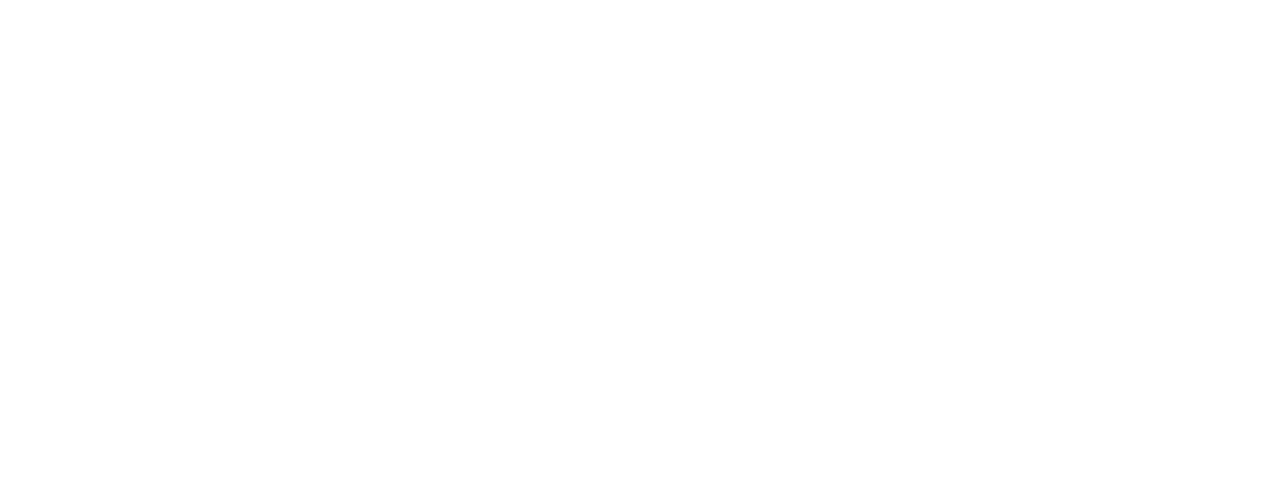
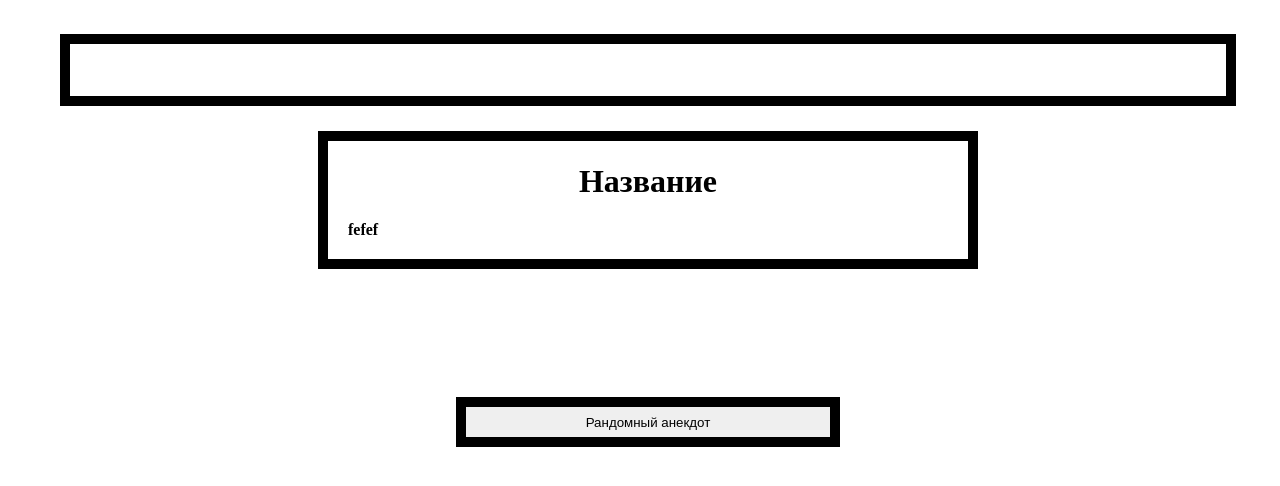
Before and after one commit to SamuraiJeka/VovochkaCore, a React (Vite) app in the folder client/: page / in a window 1280 px wide. Shown: the top 486 px of the page. Built offline with nearby package versions, Linux system fonts and the light colour scheme.

Commit message:
Naverstal govna

```diff
--- a/client/package.json
+++ b/client/package.json
@@ -24,6 +24,7 @@
     "eslint-plugin-react-hooks": "^5.1.0",
     "eslint-plugin-react-refresh": "^0.4.19",
     "globals": "^15.15.0",
+    "sass-embedded": "^1.86.1",
     "vite": "^6.2.0"
   }
 }
--- a/client/src/pages/MainPage/MainPage.jsx
+++ b/client/src/pages/MainPage/MainPage.jsx
@@ -1,13 +1,24 @@
-import React from "react";
+import React, { useState } from "react";
 import styles from "./MainPage.module.scss"
 import LinkPage from "../../shared/Link/LinkPage";
 const MainPage = () =>
 {
+    const get_random_anecdote = () => {
+        const response = axios.get("localhost:5000/anecdote/random")
+        return response.data
+    }
+
     return(
-        <div>
-
+        <div className={styles.main}>
+            <input type="text"/>
+            <div className={styles.anecdote}>
+                <h1>Название</h1>
+                <h4>fefef</h4>
+            </div>
+            <div>
+                <button className={styles.random_button} onClick={() => get_random_anecdote()}>Рандомный анекдот</button>
+            </div>
         </div>
-
     )
 }
 
--- a/client/src/pages/MainPage/MainPage.module.scss
+++ b/client/src/pages/MainPage/MainPage.module.scss
@@ -0,0 +1,36 @@
+.main{
+    width: 100vw;
+    display: flex;
+    flex-wrap: wrap;
+    flex-direction: column;
+    justify-content: center;
+    align-items: center;
+
+    input{
+        width: 90%;
+        margin: 2%;
+        height: 50px;
+        border: 10px solid black;
+        font-size: 30px;
+    }
+}
+
+.anecdote{
+    border: 10px solid black;
+    width: 50vw;
+
+    h1{
+        text-align: center;
+    }
+
+    h4{
+        margin: 20px;
+    }
+}
+
+.random_button{
+    border: 10px solid black;
+    width: 30vw;
+    margin-top: 10vw;
+    height: 50px;
+}
```
Also changed, not shown: 1 other file (tests, documents, lock files or other folders).
